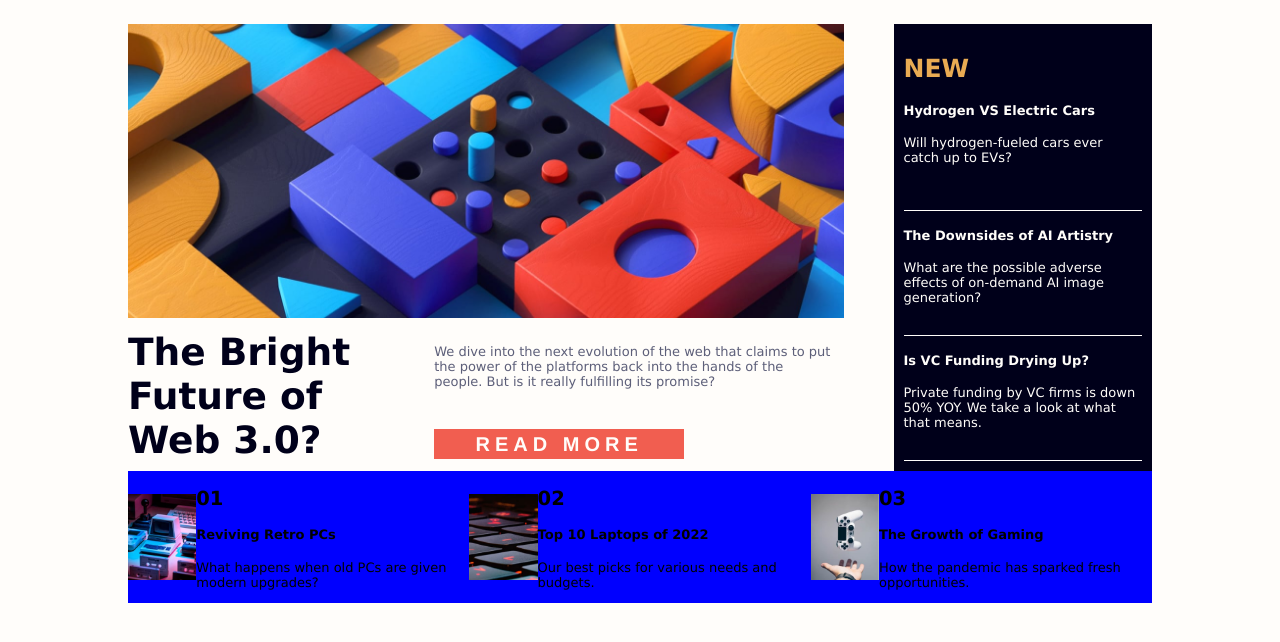
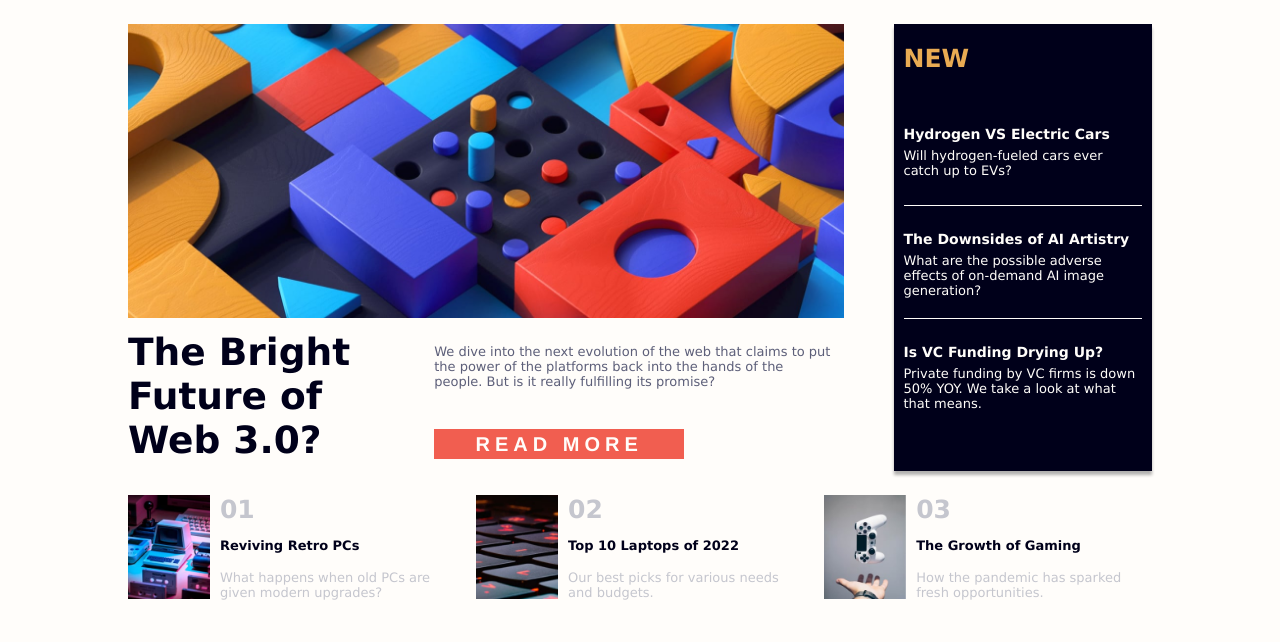
Before and after one commit to Chab-Jose/PaginaDeInicioSitioWeb, a plain HTML site: page index.html in a window 1280 px wide. Shown: the part 76-718 px from the top of the page. Drawn offline with Linux system fonts and the light colour scheme.

Commit message:
Footer del sitio web correccion del lado derecho del sitio

```diff
--- a/index.html
+++ b/index.html
@@ -4,6 +4,7 @@
     <meta charset="UTF-8">
     <meta http-equiv="X-UA-Compatible" content="IE=edge">
     <meta name="viewport" content="width=device-width, initial-scale=1.0">
+    <link rel="icon" type="image/png" sizes="32x32" href="/PaginaDeInicioSitioWeb/images/favicon-32x32.png">
     <title>web site</title>
 
     <link rel="stylesheet" href="styles.css">
@@ -56,26 +57,26 @@
         <div class="cont-foot">
             <div class="item-foot">
                 <img class="img-foot" src="/PaginaDeInicioSitioWeb/images/image-retro-pcs.jpg" alt="">
-                <div>
-                    <h2>01</h2>
-                    <h4>Reviving Retro PCs</h4>
-                    <p>What happens when old PCs are given modern upgrades?</p>
+                <div class="note-foot">
+                    <h2 class="foot-h2">01</h2>
+                    <h4 class="foot-h4">Reviving Retro PCs</h4>
+                    <p class="foot-p">What happens when old PCs are given modern upgrades?</p>
                 </div>
             </div>
             <div class="item-foot">
                 <img class="img-foot" src="/PaginaDeInicioSitioWeb/images/image-top-laptops.jpg" alt="">
-                <div>
-                    <h2>02</h2>
-                    <h4>Top 10 Laptops of 2022</h4>
-                    <p>Our best picks for various needs and budgets.</p>
+                <div class="note-foot">
+                    <h2 class="foot-h2">02</h2>
+                    <h4 class="foot-h4">Top 10 Laptops of 2022</h4>
+                    <p class="foot-p">Our best picks for various needs and budgets.</p>
                 </div>
             </div>
             <div class="item-foot">
                 <img class="img-foot" src="/PaginaDeInicioSitioWeb/images/image-gaming-growth.jpg" alt="">
-                <div>
-                    <h2>03</h2>
-                    <h4> The Growth of Gaming</h4>
-                    <p>How the pandemic has sparked fresh opportunities.</p>
+                <div class="note-foot">
+                    <h2 class="foot-h2">03</h2>
+                    <h4 class="foot-h4" > The Growth of Gaming</h4>
+                    <p class="foot-p">How the pandemic has sparked fresh opportunities.</p>
                 </div>
             </div>
         </div>
--- a/styles.css
+++ b/styles.css
@@ -68,6 +68,7 @@ nav{
 .body-left-img{
     width: 100%;
     height: auto;
+    object-fit: contain;
 }
 
 .left-art{
@@ -119,8 +120,9 @@ nav{
 .body-right{
     background-color: var(--color-oscuro);
     width: 25%;
-    padding: 10px;
+    padding:  0 10px;
     overflow: hidden;
+    box-shadow: 0px 4px 3px rgba(0, 0, 0, .3);
 
 }
 
@@ -130,28 +132,70 @@ nav{
     font-size: 25px;
     font-weight: bold;
     margin: 20px 0;
+
 }
 
 .note-right{
     color: var(--white);
     width: 100%;
     height: calc(100% / 4);
+    display: flex;
+    flex-wrap: wrap;
+    align-content: center;
+
+}
+
+.body-right div:nth-child(3){
+    border-top: 1px solid var(--white);
     border-bottom: 1px solid var(--white);
+}
+
+.note-right h4{
+    margin-bottom: 3px;
+    font-size: 14px;
+    font-weight: bolder;
+}
+
+.note-right p{
+    margin-top: 3px;
 }
 
 /* el footer del sitio */
 
 .cont-foot{
-    background-color: blue;
+    width: 100%;
+    margin: 10px 0;
+    display: flex;
+    justify-content: space-between;
+
+}
+
+.item-foot{
+    width: 32%;
     display: flex;
 }
 
-.item-foot{
-    width: calc(100% / 3);
-    display: flex;
+.note-foot{
+    display: inline-block;
+    line-height: 15px;
 }
 
 .img-foot{
-    width: 20%;
+    width: 25%;
     object-fit: contain;
+    margin-right: 10px;
 }
+
+.foot-h2{
+    font-size: 25px;
+    font-weight: bold;
+    color: var(--color-claro);
+}
+
+.foot-h4 {
+    color: var(--color-oscuro);
+}
+
+.foot-p{
+    color: var(--color-claro);
+}
```
